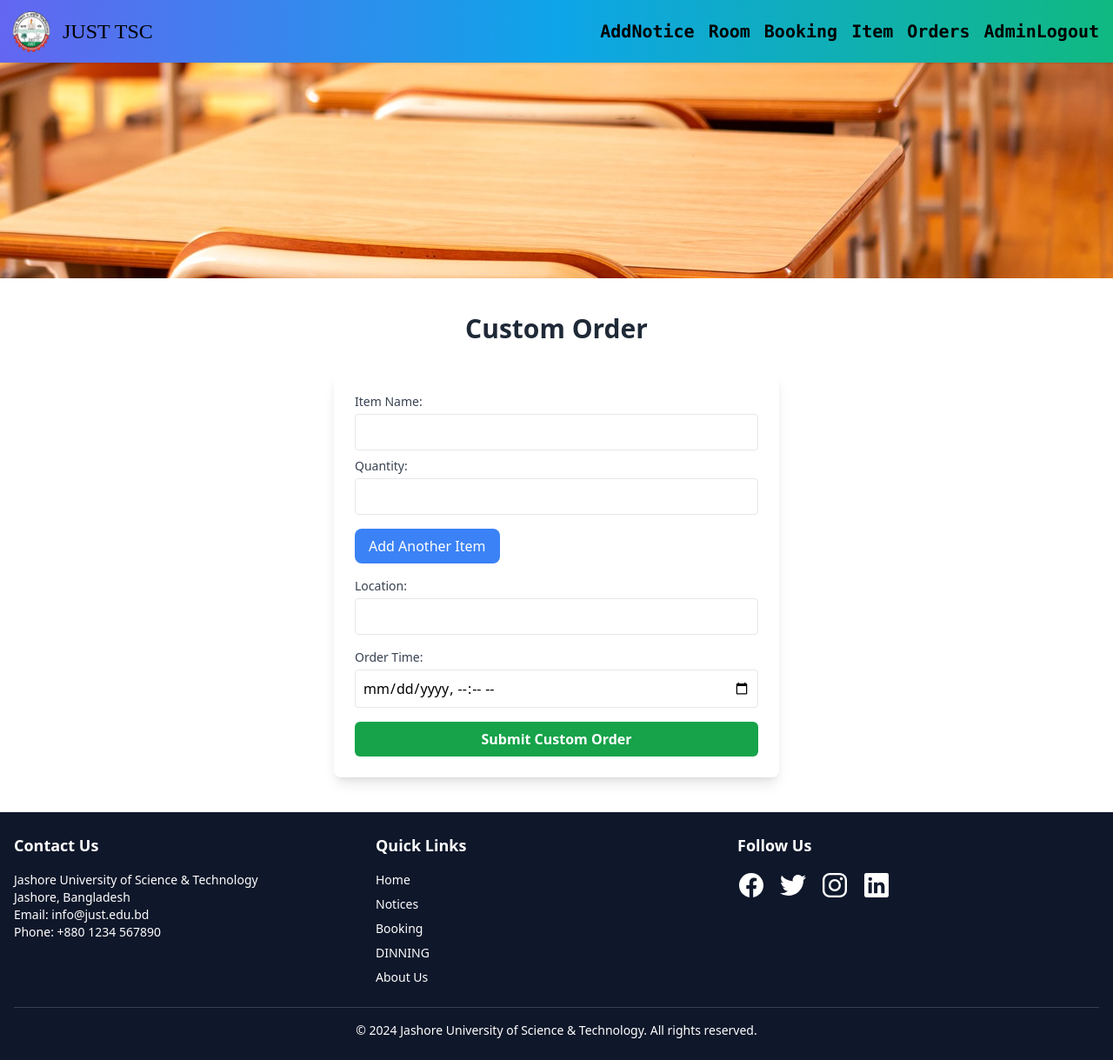
After one commit to joydip12321/TSC, a Django app: page /custom_order/ in a window 1280 px wide. The commit adds this page. Shown: the whole page at 87% size. Run offline with Django 5.2, Linux system fonts and the light colour scheme; a user stored in the database is signed in; data comes from the database, SQL or seed files in the repository; both versions use the stored data as it was after the commit; some libraries are stand-ins or nearby versions.

Commit message:
custom order done

```diff
--- a/TSC/views.py
+++ b/TSC/views.py
@@ -781,6 +781,61 @@ def ViewCart(request):
     # Render the cart page if method is GET
     return render(request, 'cart.html', {'cart_items': cart_items})
 
+@custom_login_required
+def CustomOrder(request):
+    user = request.user
+
+    try:
+        user_profile = UserProfile.objects.get(user=user)
+        role = user_profile.role
+        phone = user_profile.phone
+    except UserProfile.DoesNotExist:
+        role = "admin"
+        phone = "0000000000"
+
+    if request.method == 'POST':
+        location = request.POST.get('location')
+        order_time = request.POST.get('order_time')
+        items_summary = []
+        total_price = 0
+        tot_quantity = 0
+
+        # Process each item name and quantity submitted by the user
+        for key in request.POST:
+            if key.startswith('item_name_'):
+                item_id = key.split('_')[-1]  # Extract the item ID from the key
+                item_name = request.POST.get(f'item_name_{item_id}')
+                quantity = int(request.POST.get(f'quantity_{item_id}', 0))
+
+                if quantity > 0:
+
+                        tot_quantity += quantity
+                        items_summary.append(f"{item_name} = {quantity}")
+
+
+        if items_summary:
+            items_summary_text = ", ".join(items_summary)
+
+            # Create a custom order
+            order = Orders(
+                user=user,
+                items_summary=items_summary_text,
+                email=user.email,
+                location=location,
+                phone=phone,
+                role=role,
+                order_time=order_time,
+                quantity=tot_quantity,
+                price=total_price,
+                status='Pending',
+            )
+            order.save()
+            messages.success(request, "Custom order request sent successfully. Wait for confirmation e-mail from us.")
+            return redirect('my_orders')
+
+    # Render the custom order form if method is GET
+    return render(request, 'custom_order.html')
+
 
 @user_passes_test(is_admin, login_url='/')
 def AdminOrder(request):
@@ -836,7 +891,7 @@ def UserOrderList(request):
     user = request.user
 
     # Fetch orders related to the logged-in user
-    orders = Orders.objects.filter(user=user).order_by('-order_time')  # Optionally order by order time
+    orders = Orders.objects.filter(user=user).order_by('-id')  # Optionally order by order time
 
     # Render the order list template with the fetched orders
     return render(request, 'user_order_list.html', {'orders': orders})
--- a/TSC_Website/urls.py
+++ b/TSC_Website/urls.py
@@ -83,6 +83,8 @@ urlpatterns = [
     path('dinning/', views.Dinning, name='dinning'),
     path('add_to_cart/<int:pk>/',views.AddCart,name="add_to_cart"),
     path('view_cart/', views.ViewCart, name='view_cart'),
+    path('custom_order/', views.CustomOrder, name='custom_order'),
+
     path('addItem/',views.AddItem,name="addItem"),
     path('item/',views.Item,name="item"),
 
--- /dev/null
+++ b/templates/custom_order.html
@@ -0,0 +1,62 @@
+{% extends "image.html" %}
+{% block first %}
+
+<section class="custom_order_section layout_padding-bottom py-10">
+    <div class="container mx-auto px-4">
+        <div class="heading_container heading_center mb-8">
+            <h2 class="text-3xl font-bold text-gray-800 text-center">
+                Custom Order
+            </h2>
+        </div>
+
+        <form method="POST" action="{% url 'custom_order' %}" class="max-w-lg mx-auto bg-white p-6 rounded-lg shadow-lg">
+            {% csrf_token %}
+
+            <!-- Input fields for item names and quantities -->
+            <div id="item-container">
+                <div class="item-input mb-4">
+                    <label class="block text-sm font-medium text-gray-700">Item Name:</label>
+                    <input type="text" name="item_name_1" class="border rounded w-full p-2 mt-1" required>
+
+                    <label class="block text-sm font-medium text-gray-700 mt-2">Quantity:</label>
+                    <input type="number" name="quantity_1" min="1" class="border rounded w-full p-2 mt-1" required>
+                </div>
+            </div>
+
+            <button type="button" id="add-item" class="bg-blue-500 text-white px-4 py-2 rounded-lg mb-4">Add Another Item</button>
+
+            <div class="mb-4">
+                <label for="location" class="block text-sm font-medium text-gray-700">Location:</label>
+                <input type="text" id="location" name="location" class="border rounded w-full p-2 mt-1" required>
+            </div>
+
+            <div class="mb-4">
+                <label for="order_time" class="block text-sm font-medium text-gray-700">Order Time:</label>
+                <input type="datetime-local" id="order_time" name="order_time" class="border rounded w-full p-2 mt-1" required>
+            </div>
+
+            <button type="submit" class="w-full bg-green-600 text-white font-bold py-2 rounded-md hover:bg-green-800 focus:outline-none focus:ring-2 focus:ring-offset-2 focus:ring-green-500">
+                Submit Custom Order
+            </button>
+        </form>
+    </div>
+</section>
+
+<script>
+    document.getElementById('add-item').addEventListener('click', function() {
+        const itemCount = document.querySelectorAll('.item-input').length + 1;
+        const itemContainer = document.getElementById('item-container');
+        const newItemHTML = `
+            <div class="item-input mb-4">
+                <label class="block text-sm font-medium text-gray-700">Item Name:</label>
+                <input type="text" name="item_name_${itemCount}" class="border rounded w-full p-2 mt-1" required>
+
+                <label class="block text-sm font-medium text-gray-700 mt-2">Quantity:</label>
+                <input type="number" name="quantity_${itemCount}" min="1" class="border rounded w-full p-2 mt-1" required>
+            </div>
+        `;
+        itemContainer.insertAdjacentHTML('beforeend', newItemHTML);
+    });
+</script>
+
+{% endblock %}
--- a/templates/navbar.html
+++ b/templates/navbar.html
@@ -149,6 +149,9 @@
                             <a href="{% url 'item' %}" class="block">OurMenu</a>
                         </li>
                         <!-- Dropdown Item 2 -->
+                        <li class="px-4 py-2 hover:bg-blue-700">
+                            <a href="{% url 'custom_order' %}" class="block">CustomOrder</a>
+                        </li>
 
                         <li class="px-4 py-2 hover:bg-blue-700">
                             <a href="{% url 'my_orders' %}" class="block">MyOrders</a>
```
Also changed, not shown: db.sqlite3.
